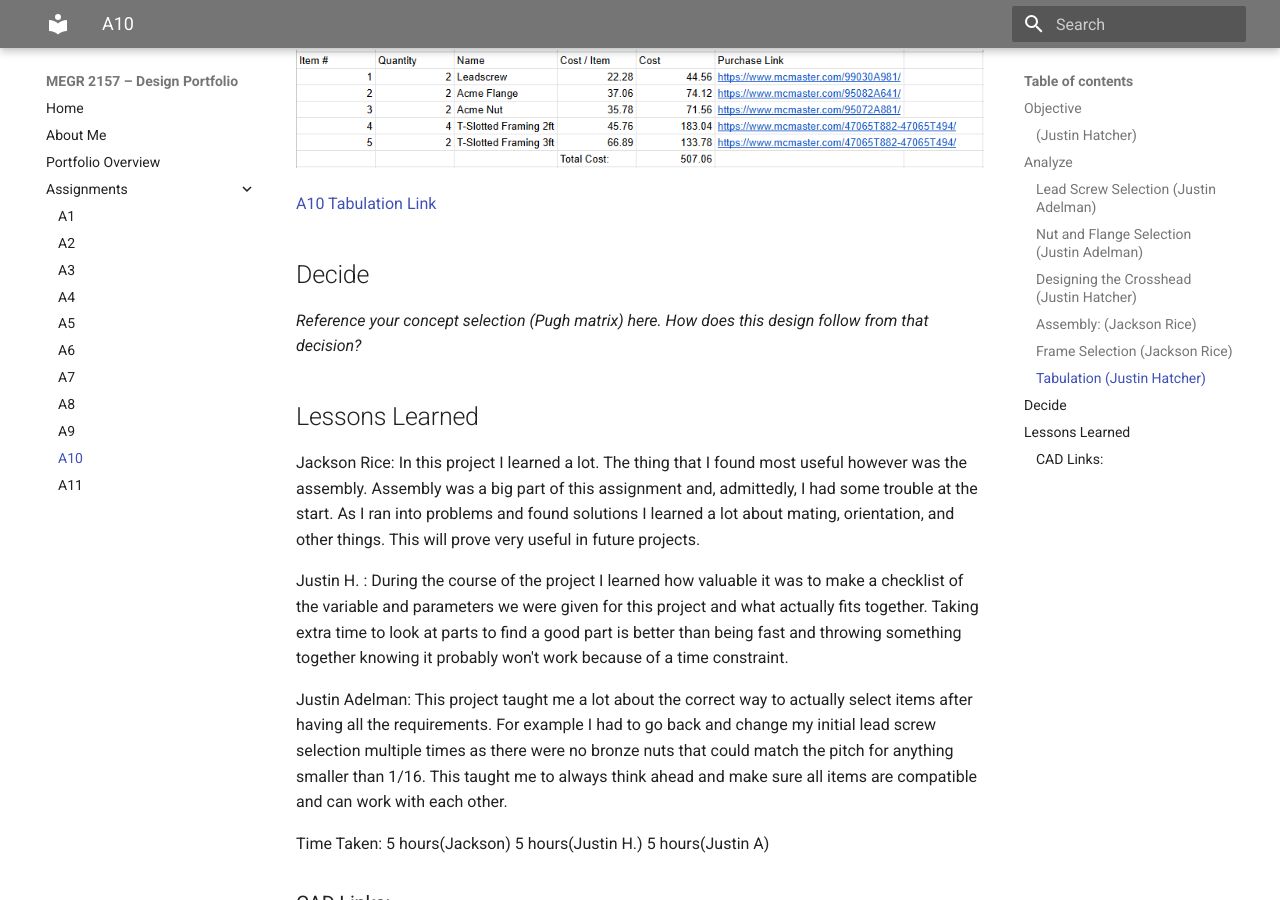
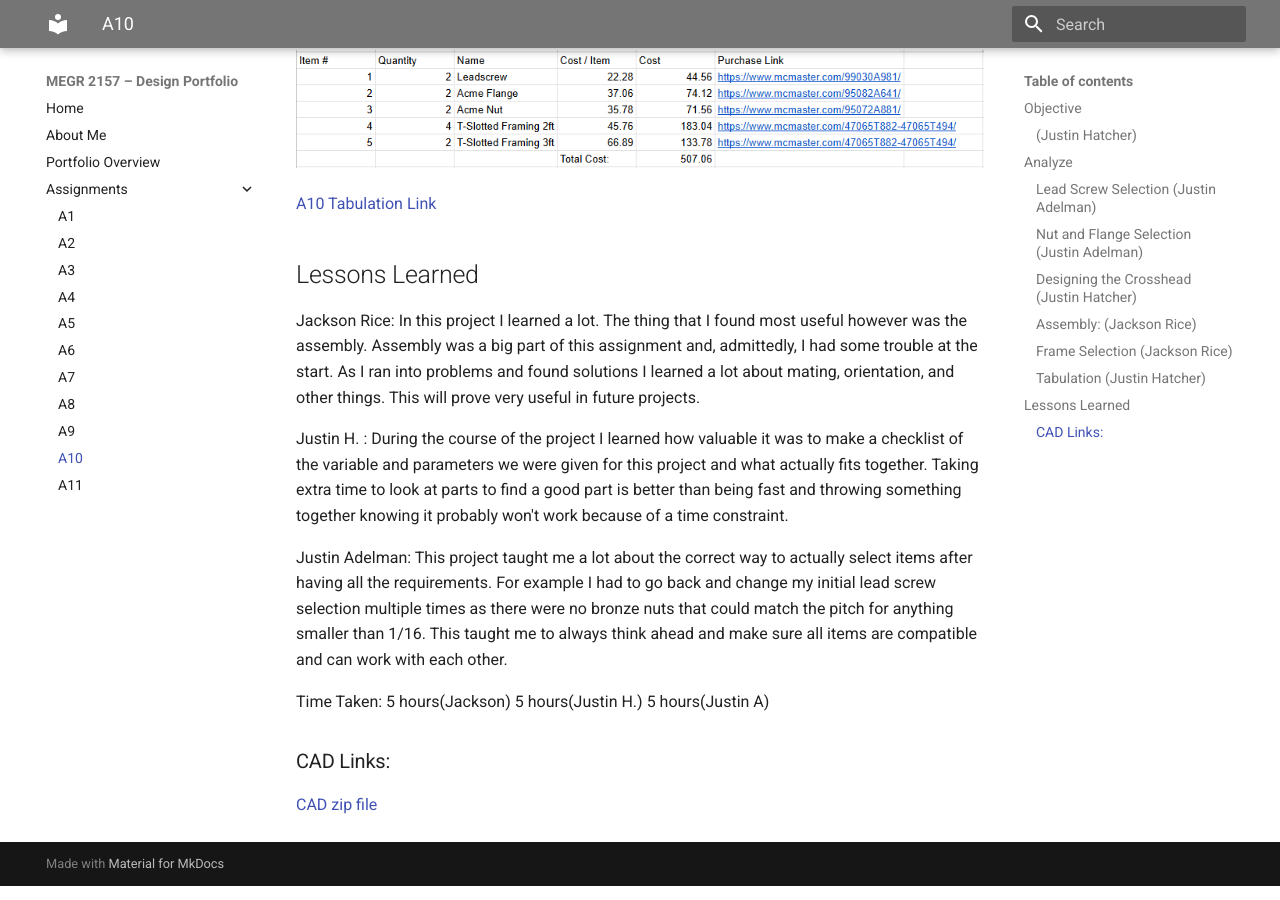
Before and after one commit to jadelma5/megr2156-portfolio, an MkDocs documentation site: the page built from docs/assignments/A10/index.md, in a window 1280 px wide and 900 px high, scrolled down 12463 px. Built offline with MkDocs 1.6.1 and Material for MkDocs 9.7.7, drawn with Linux system fonts in a browser that asks for light colours.

Commit message:
Update index.md

```diff
--- a/docs/assignments/A10/index.md
+++ b/docs/assignments/A10/index.md
@@ -91,9 +91,6 @@ Now was time for the full assembly. This was just the crosshead assembly and the
 
 <a href="https://docs.google.com/spreadsheets/d/1-IyFBrPSqRsUC8X71TDrjAil2_3B7H-Nr4CGZBN8Lyw/edit?usp=sharing" target="Tabulation Link">A10 Tabulation Link</a>
 
-## Decide
-_Reference your concept selection (Pugh matrix) here. How does this design follow from that decision?_
-
 ## Lessons Learned
 Jackson Rice: In this project I learned a lot. The thing that I found most useful however was the assembly. Assembly was a big part of this assignment and, admittedly, I had some trouble at the start. As I ran into problems and found solutions I learned a lot about mating, orientation, and other things. This will prove very useful in future projects.
 
```
